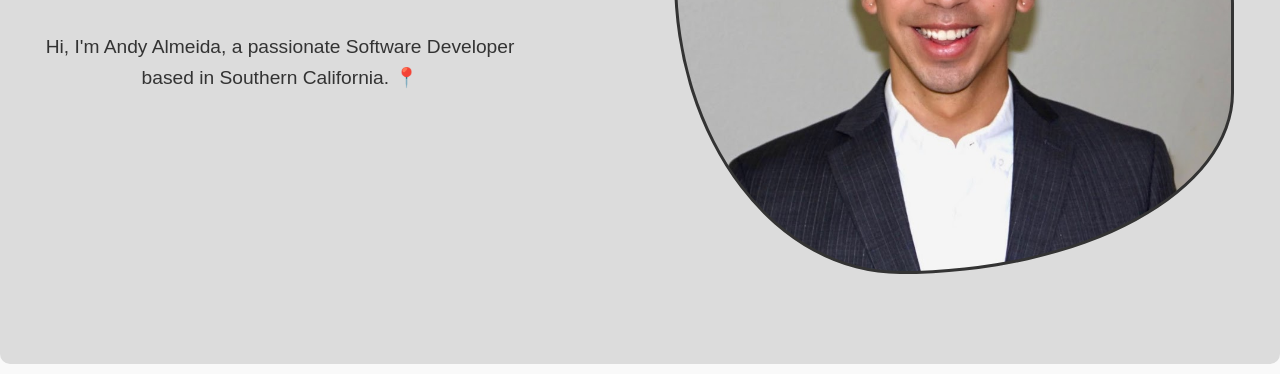
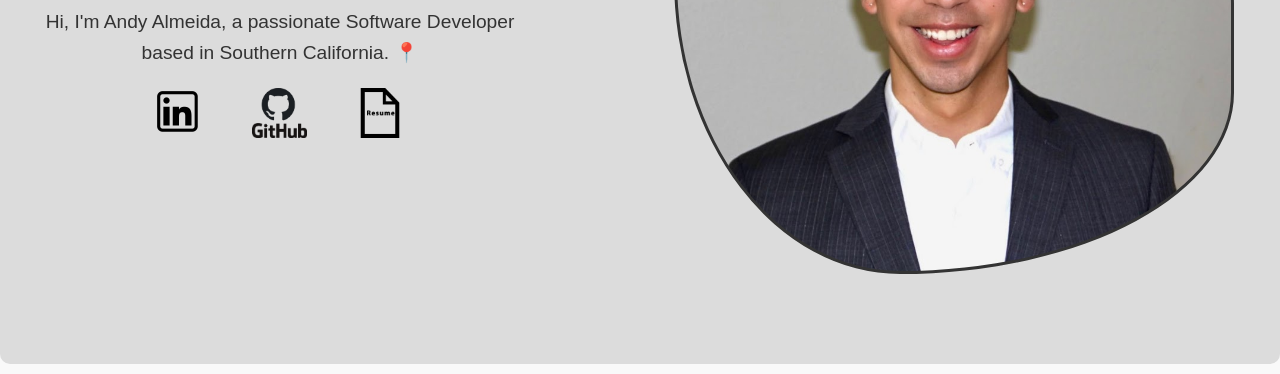
Before and after one commit to Andy-Almeida/Andy-Almeida.github.io, a plain HTML site: page index.html in a window 1280 px wide. Shown: the part 426-800 px from the top of the page. Drawn offline with Linux system fonts and the light colour scheme.

Commit message:
added link icons to hero

```diff
--- a/index.html
+++ b/index.html
@@ -41,6 +41,11 @@
                     <p id="Description">
                         Hi, I'm Andy Almeida, a passionate Software Developer<br>based in Southern California. 📍
                     </p>
+                    <div id="LinkIcons">
+                        <a href="https://www.linkedin.com/in/andy-almeida-9b17a0225/" id="LinkedInLink"></a>
+                        <a href="https://github.com/Andy-Almeida" id="GithubLink"></a>
+                        <a href="https://docs.google.com/document/d/1K8HSZur6ldjLA6IUHej0PXEcuaymr9iqOujQ2oFcGho/edit?usp=sharing" id="ResumeLink"></a>
+                    </div>
                 </div>
                 <div class="hero-img">
 
--- a/styles.css
+++ b/styles.css
@@ -246,7 +246,7 @@ section {
     line-height: 1.6;
 
     @media (max-width: 900px) {
-      margin-bottom: 5rem;
+      margin-bottom: 1rem;
     }
 
     @media (max-width: 500px) {
@@ -283,6 +283,26 @@ section {
         color: green;
       }
     }
+  }
+  #LinkIcons{
+    @media (max-width:500px) {
+      margin-top: -5rem;
+    }
+  }
+
+  #GithubLink{
+    width: 55px;
+    height: 50px;
+  }
+
+  #LinkedInLink{
+    width: 50px;
+    height: 50px;
+  }
+
+  #ResumeLink{
+    width: 50px;
+    height: 50px;
   }
 }
 
@@ -564,6 +584,9 @@ section#contact-me{
   }
   }
 
+
+}
+
 #LinkIcons{
   display: flex;
   justify-content: center;
@@ -608,7 +631,6 @@ section#contact-me{
   background-position: center center;
   background-repeat: no-repeat;
 }
-}
 
 section article {
   margin-bottom: 20px;
```
Lines whose indentation alone changed are shown as unchanged.
